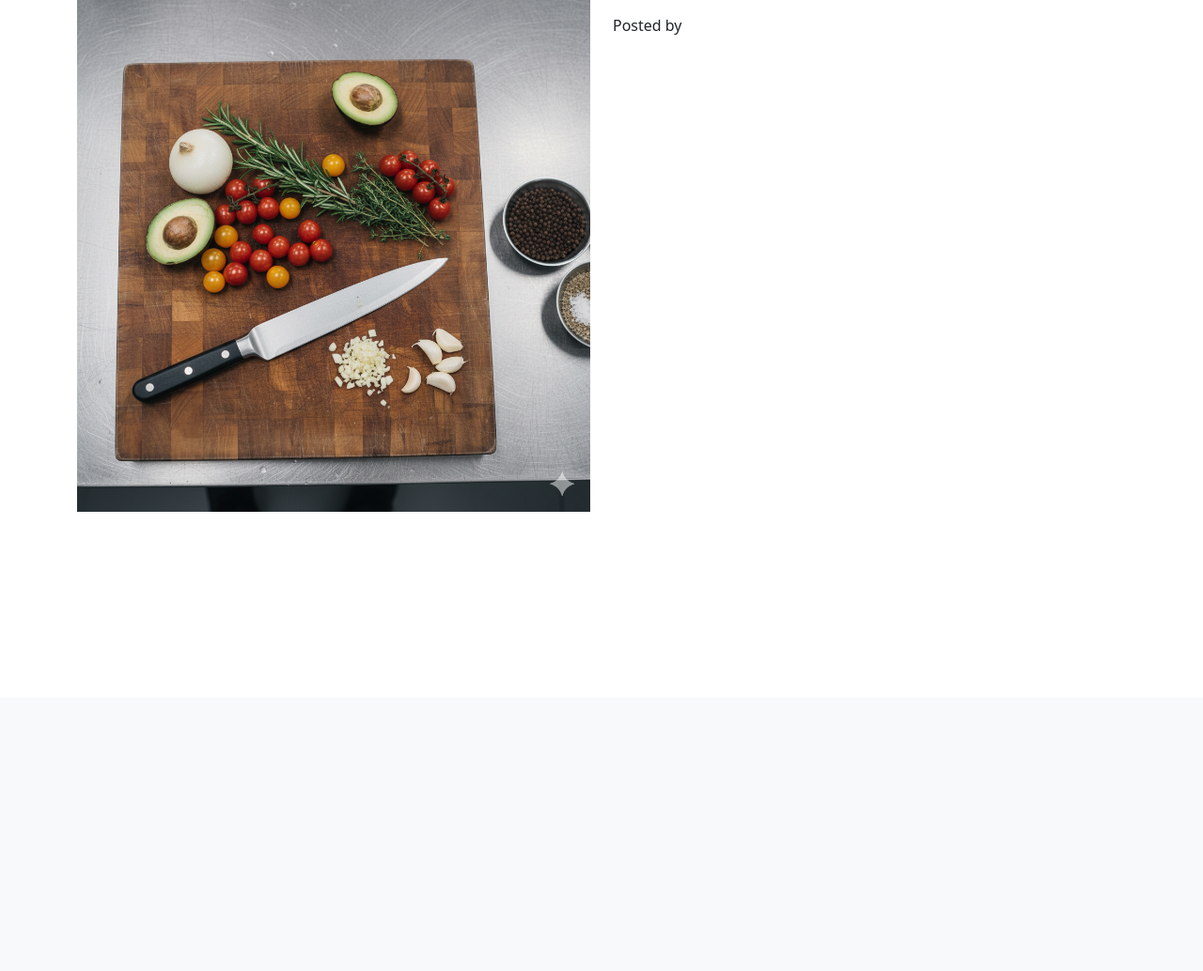
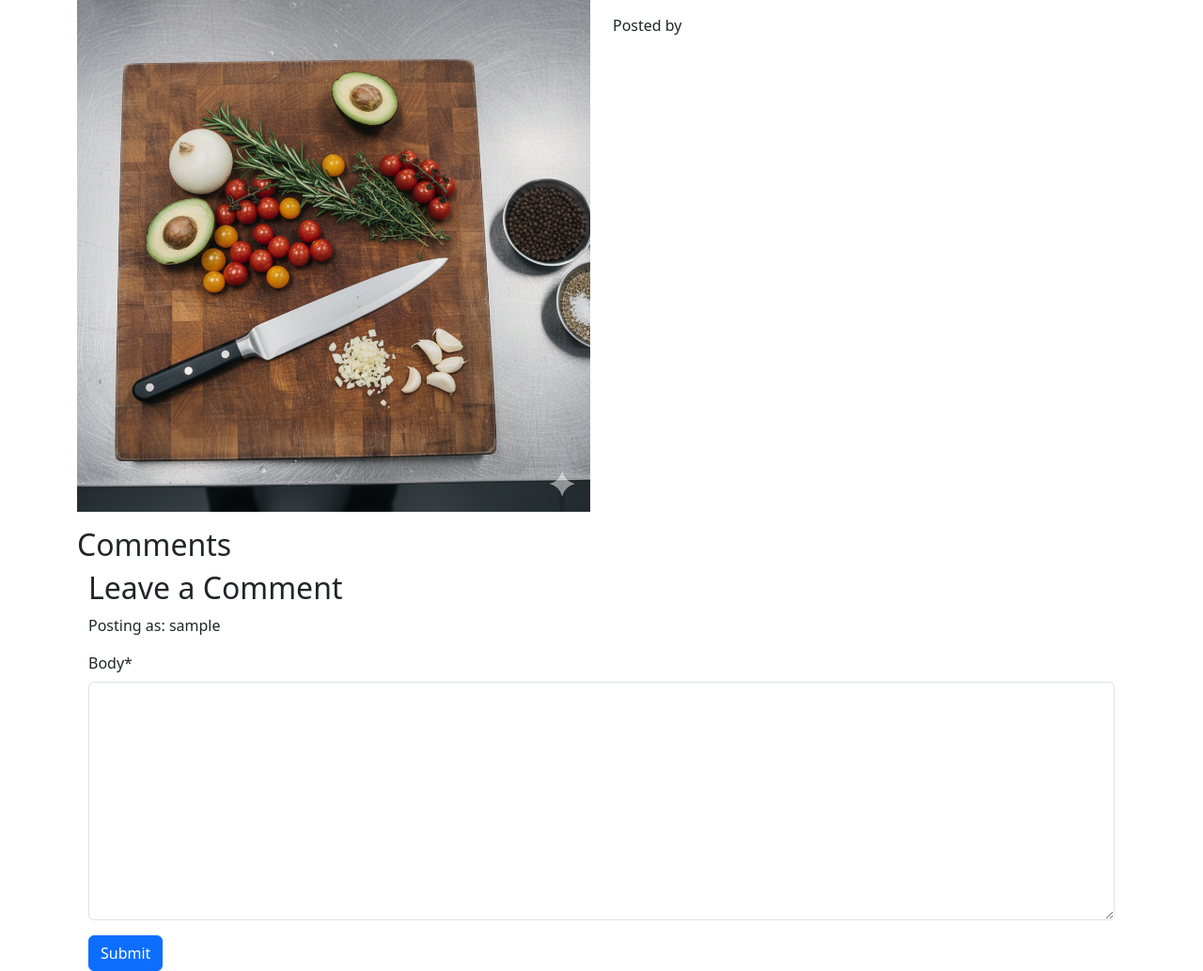
Before and after one commit to Rob-C-89/prochef-recipes, a Django app: template blog/templates/blog/post_detail.html in a window 1280 px wide. Shown: the part 57-1091 px from the top of the page at 94% size. Before the commit the page ends 602 px from the top, so only its background shows below. Run offline with Django 5.2, Linux system fonts and the light colour scheme; the template is opened without the code that fills it: values that come from a table or form of the project are taken from there, others are empty; the visitor is signed in with stand-in values (Sample User, id 1); some libraries are stand-ins or nearby versions.

Commit message:
Add Leave a Comment to Postlist view, post_detail.html and forms.py

```diff
--- /dev/null
+++ b/blog/forms.py
@@ -0,0 +1,7 @@
+from .models import Comment
+from django import forms
+
+class CommentForm(forms.ModelForm):
+    class Meta:
+        model = Comment
+        fields = ('body',)
--- a/blog/templates/blog/post_detail.html
+++ b/blog/templates/blog/post_detail.html
@@ -1,5 +1,8 @@
-{% extends 'base.html' %} {% block content %}
+{% extends 'base.html' %}
+{% block content %}
 {% load static %}
+{% load crispy_forms_tags %}
+
 
 <div class="container">
     <div class="row">
@@ -20,5 +23,43 @@
         </div>
     </div>
 </div>
+<!-- Display comments -->
+<div class="container">
+    <div class="row">
+        <div class="col">
+            <h2>Comments</h2>
+            {% for comment in comments %}
+                <div class="comment">
+                    <p class="comment-author">{{ comment.author.username }} said:</p>
+                    <p class="comment-content">{{ comment.body }}</p>
+                    <p class="comment-date">{{ comment.created_on }}</p>
+            {% endfor %}
+    </div>
+</div>
+<!-- Comment form -->
+{% if user.is_authenticated %}
+<div class="container">
+    <div class="row">
+        <div class="col">
+            <h2>Leave a Comment</h2>
+            <p> Posting as: {{ user.username }}</p>
+            <form id="comment-form" method="post">
+                {% csrf_token %}
+                {{ comment_form|crispy }}
+
+                <button type="submit" class="btn btn-primary">Submit</button>
+            </form>
+        </div>
+    </div>
+</div>
+{% else %}
+<div class="container">
+    <div class="row">
+        <div class="col">
+            <p><a href="{% url 'account_login' %}">Log in</a> to leave a comment.</p>
+        </div>
+    </div>
+</div>
+{% endif %}
 
 {% endblock content %}
```
Also changed, not shown: blog/views.py (+23 -3 lines).
